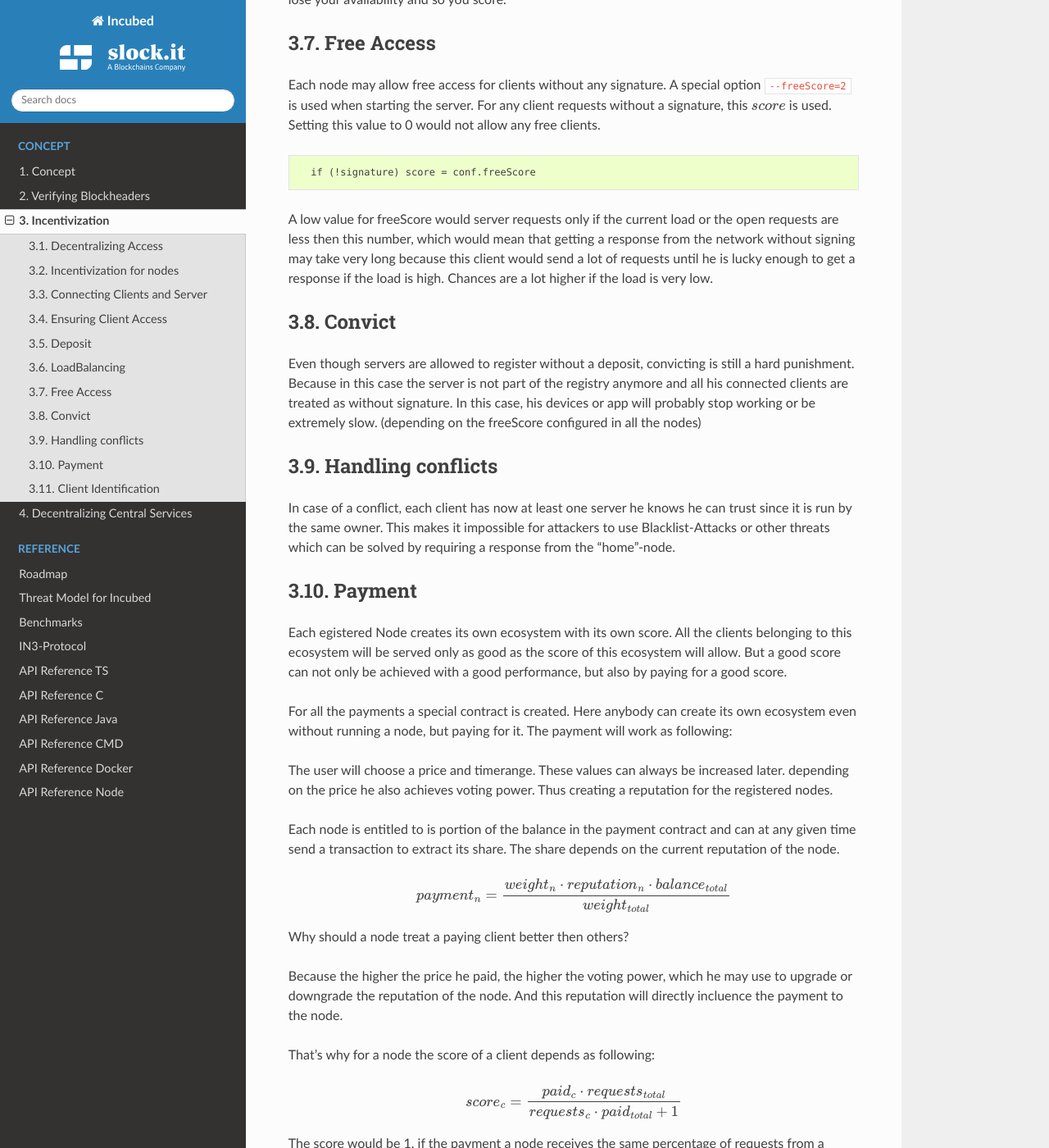
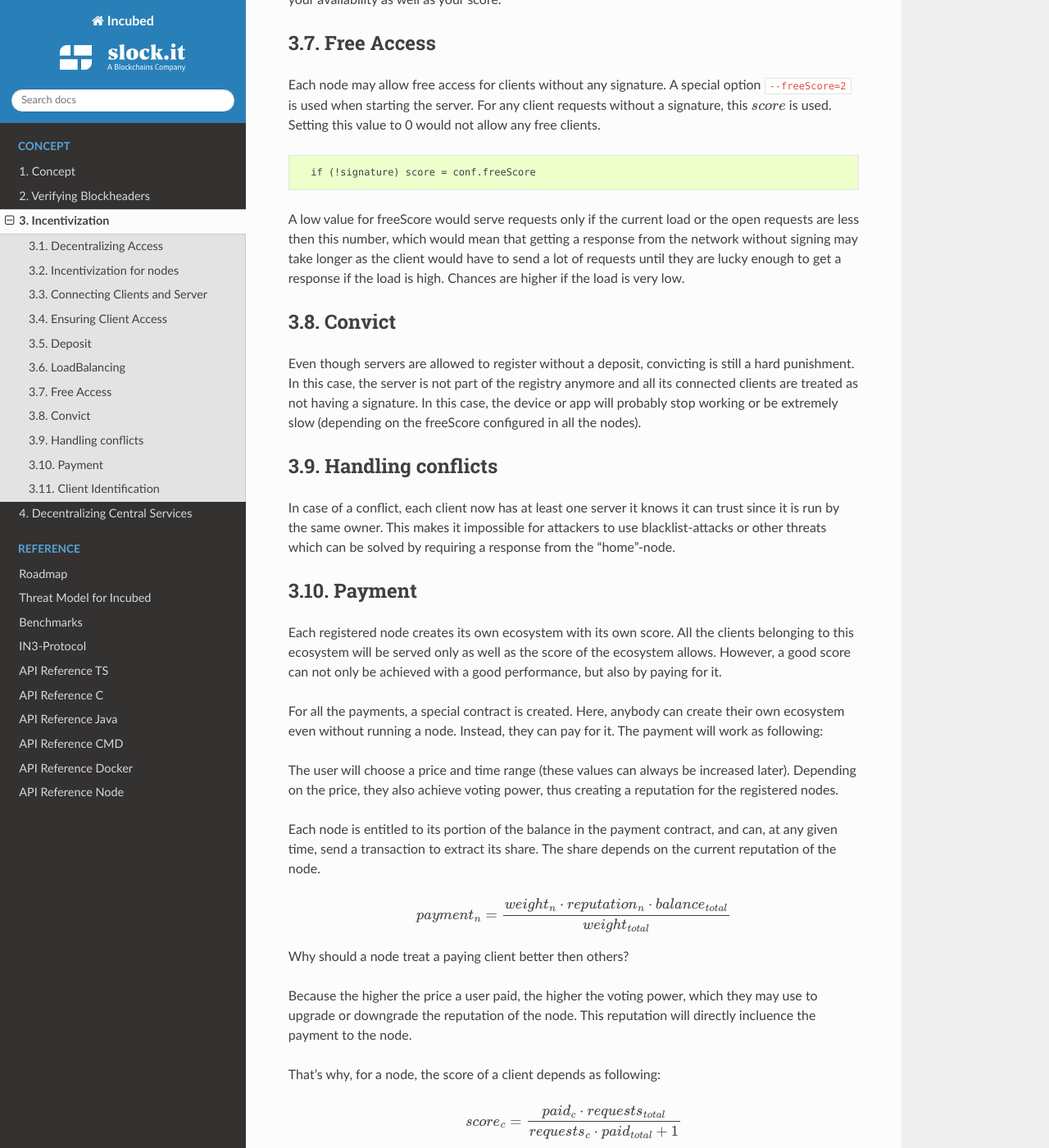
Before and after one commit to blockchainsllc/in3-docs, a Sphinx documentation site: the page built from docs/incentivization.md, in a window 1280 px wide and 1400 px high, scrolled down 5393 px. Shown: the whole window at 82% size. Built offline with Sphinx 7.4.7 and the Read the Docs theme 2.0.0, drawn with Linux system fonts in a browser that asks for light colours; pages that are not in the unit, such as notebooks, are missing from menus; some of the changed text lies outside the part shown.

Commit message:
Update incentivization.md

````diff
--- a/docs/incentivization.md
+++ b/docs/incentivization.md
@@ -2,11 +2,11 @@
 
 *Important: This concept is still in development and discussion and not yet fully implemented.*
 
-The original idea of blockchain is a permissionless peer-to-peer network in which anybody can participate if he only runs a node and syncs with other peers. Since this is still true, we know that such a node won't run on a small IoT-device.
+The original idea of blockchain is a permissionless peer-to-peer network in which anybody can participate if they run a node and sync with other peers. Since this is still true, we know that such a node won't run on a small IoT-device.
 
 ## Decentralizing Access
 
-This is why a lot of users try remote-nodes to server their devices. But this introduces a new single point of failure and the risk of man-in-the-middle attacks.
+This is why a lot of users try remote-nodes to serve their devices. However, this introduces a new single point of failure and the risk of man-in-the-middle attacks.
 
 So the first step is to decentralize remote nodes by sharing rpc-nodes with other apps.
 
@@ -64,13 +64,13 @@
 
 ## Connecting Clients and Server
 
-As a simple rule we can define:
+As a simple rule, we can define this as:
 
 > **The Incubed network will serve your client requests if you also run an honest node.**
 
-This requires to connect a client key (used to sign his requests) with a registered server.
+This requires a user to connect a client key (used to sign his requests) with a registered server.
 Clients are able to share keys as long as the owner of the node is able to ensure their security. This makes it possible to use one key for the same mobile app or device.
-The owner may also register as many keys as he wants for his server or even change them from time to time. (as long as only one client key points to one server)
+The owner may also register as many keys as they want for their server or even change them from time to time (as long as only one client key points to one server).
 The key is registered in a client-contract, holding a mapping of the key to the server address.
 
 
@@ -135,10 +135,10 @@
 
 ## Ensuring Client Access
 
-Connecting a client key to a server does not mean he relies on it, but his requests are simply served in the same quality as the connected node serves other clients.
-This creates a very strong incentive to deliver all clients, because if a server node were offline or refused to deliver, eventually other nodes would also deliver less or even stop responding to requests coming from the connected clients.
+Connecting a client key to a server does not mean the key relies on server. Instead, the requests are simply served in the same quality as the connected node serves other clients.
+This creates a very strong incentive to deliver all clients, because if a server node were offline or refused to deliver, eventually other nodes would likewise deliver less or even stop responding to requests coming from the connected clients.
 
-To actually find out which node delivers to clients, each server node uses one of the client keys to send Test-Requests and measure the availability based on verified responses.
+To actually find out which node delivers to clients, each server node uses one of the client keys to send test requests and measure the availability based on verified responses.
 
 ```eval_rst
 .. graphviz::
@@ -167,22 +167,22 @@
 ```
 
 
-The servers measure the `$ A_{availability}$` by checking periodically (like every hour in order to make sure a malicious server will not respond to test requests only, these requests may be sent through an anonymous network like tor)
+The servers measure the `$ A_{availability}$` by checking periodically (about every hour in order to make sure a malicious server is not only responding to test requests). These requests may be sent through an anonymous network like tor.
 
-Based on the long-term ( >1 day ) and short-term ( <1 day ) availibility the score is calculated:
+Based on the long-term ( >1 day ) and short-term ( <1 day ) availibility, the score is calculated as:
 
 ```math
 A = \frac{ R_{received} }{ R_{sent} }
 ```
 
-In order to balance long-term availability and short-term issues, each node measures both and calculates a factor for the score. This factor should ensure that a short-term issues will not drop the score immediately, but keep it up for a while and then drop. Also, long-term availibility must be rewarded by dropping more slowly.
+In order to balance long-term and short-term availability, each node measures both and calculates a factor for the score. This factor should ensure that short-term avilability will not drop the score immediately, but keep it up for a while and then drop. Long-term availibility will be rewarded by dropping it slowly.
 
 ```math
 A =  1 - ( 1 - \frac{A_{long} + 5 \cdot A_{short}}6 )^{10}
 ```
 
-- `$ A_{long}$` - the ratio between valid request received and sent within the last month
-- `$ A_{short}$` - the ratio between valid request received and sent within the last 24h
+- `$ A_{long}$` - The ratio between valid request received and sent within the last month.
+- `$ A_{short}$` - The ratio between valid request received and sent within the last 24h.
 
 ![](./graphAvailable.png)
 
@@ -195,56 +195,56 @@
 score =  \frac{ A \cdot D_{weight} \cdot C_{max}}{weight}
 ```
 
-- `$ A$` - the Availibility of the node.
-- `$ weight$` - the weight of the incoming request from that servers clients (See LoadBalancing)
-- `$ C_{max}$` - the maximal Number of open or parallel Requests the own server can handle ( will be taken from the registry )
-- `$ D_{weight}$` - the weight of the Deposit of the node
+- `$ A$` - The availibility of the node.
+- `$ weight$` - The weight of the incoming request from that servers clients (see LoadBalancing).
+- `$ C_{max}$` - The maximal number of open or parallel requests the server can handle (will be taken from the registry).
+- `$ D_{weight}$` - The weight of the deposit of the node.
 
 This score is then used as the priority for incoming requests. This is done by keeping track of the number of currently open or serving requests. Whenever a new request comes in, the node does the following:
 
-1. check the signature
-2. calculate the score based on the score of the node it is connected with.
-3. accept or reject the request
+1. Checks the signature.
+2. Calculates the score based on the score of the node it is connected to.
+3. Accepts or rejects the request.
 
 ```js
 if ( score < openRequests ) reject()
 ```
 
-This way nodes reject requests with a lower score when the load increases. For a client, this means if I have a low score and the load in the network is high, my clients may get rejected often and so have to wait longer for responses. And if I have a score of 0, they are blacklisted even.
+This way, nodes reject requests with a lower score when the load increases. For a client, this means if you have a low score and the load in the network is high, your clients may get rejected often and will have to wait longer for responses. If the node has a score of 0, they are blacklisted.
 
 ## Deposit
 
 Storing a high deposit brings more security to the network. This is important for proof-of-work-chains.
-In order to reflect the benefit in the score, the client multiplies it with the `$ D_{weight}$` ( the Deposit Weight )
+In order to reflect the benefit in the score, the client multiplies it with the `$ D_{weight}$` (the deposit weight).
 
 ```math
 D_{weight} = \frac1{1 + e^{1-\frac{3 D}{D_{avg}}}}
 ```
 
-- `$ D$` - the stored Deposit of the node
-- `$ D_{avg}$` - the average Deposit of all nodes
+- `$ D$` - The stored deposit of the node.
+- `$ D_{avg}$` - The average deposit of all nodes.
 
-A node without any deposit will so get only 26.8% of the max cap while any node with an average deposit gets 88% and above and quickly reaches 99%
+A node without any deposit will only receive 26.8% of the max cap, while any node with an average deposit gets 88% and above and quickly reaches 99%.
 
 ![](./depositWeight.png)
 
 
 ## LoadBalancing
 
-In an optimal network, each server would handle the same amount as the servers and all clients would have an equal share. In order to prevent situations where 80% of the requests come from clients belonging to the same node, while the node only delivers 10% of requests in the network, we need to decrease the score for clients sending more requests than their shares.
-So for each node the weight can be calculated by:
+In an optimal network, each server would handle an equal amount and all clients would have an equal share. In order to prevent situations where 80% of the requests come from clients belonging to the same node, while the node only delivers 10% of requests in the network, we need to decrease the score for clients sending more requests than their shares.
+Thus, for each node the weight can be calculated by:
 
 ```math
 weight_n =  \frac{{\displaystyle\sum_{i=0}^n} C_i \cdot R_n } { {\displaystyle\sum_{i=0}^n} R_i \cdot C_n  }
 ```
-- `$ R_n$` - number of request serverd to one of the clients connected to the node
-- `$ {\displaystyle\sum_{i=0}^n} R_i$` - total number of request serverd
-- `$ {\displaystyle\sum_{i=0}^n} C_i$` - total number of capacities of the registered servers
-- `$ C_n$` - Capacity of the registered node
+- `$ R_n$` - Number of request servered to one of the clients connected to the node.
+- `$ {\displaystyle\sum_{i=0}^n} R_i$` - Total number of request servered.
+- `$ {\displaystyle\sum_{i=0}^n} C_i$` - Total number of capacities of the registered servers.
+- `$ C_n$` - Capacity of the registered node.
 
-Each node will update the `$ score$` and the `$weight$` for the other nodes after each check and this way prioritize incoming requests.
+Each node will update the `$ score$` and the `$weight$` for the other nodes after each check in order to prioritize incoming requests.
 
-The capacity of a node is the maximal number of parallel request it can handle and is stored in the ServerRegistry. This way all client know the cap and will weigh the nodes accordingly, which leads to more load to stronger servers. A node declaring a high capacity will gain a higher score and so its clients will get more reliable responses. On the other hand, if you cannot deliver the load, you may lose your availability and so you score.
+The capacity of a node is the maximal number of parallel request it can handle and is stored in the ServerRegistry. This way all clients know the cap and will weigh the nodes accordingly, which leads to stronger servers. A node declaring a high capacity will gain a higher score, and its clients will receive more reliable responses. On the other hand, if you cannot deliver the load, you may lose your availability as well as your score.
 
 ## Free Access
 
@@ -254,26 +254,26 @@
   if (!signature) score = conf.freeScore
 ```
 
-A low value for freeScore would server requests only if the current load or the open requests are less then this number, which would mean that getting a response from the network without signing may take very long because this client would send a lot of requests until he is lucky enough to get a response if the load is high. Chances are a lot higher if the load is very low.
+A low value for freeScore would serve requests only if the current load or the open requests are less then this number, which would mean that getting a response from the network without signing may take longer as the client would have to send a lot of requests until they are lucky enough to get a response if the load is high. Chances are higher if the load is very low.
 
 ## Convict
 
-Even though servers are allowed to register without a deposit, convicting is still a hard punishment. Because in this case the server is not part of the registry anymore and all his connected clients are treated as without signature. In this case, his devices or app will probably stop working or be extremely slow. (depending on the freeScore configured in all the nodes)
+Even though servers are allowed to register without a deposit, convicting is still a hard punishment. In this case, the server is not part of the registry anymore and all its connected clients are treated as not having a signature. In this case, the device or app will probably stop working or be extremely slow (depending on the freeScore configured in all the nodes).
 
 ## Handling conflicts
 
-In case of a conflict, each client has now at least one server he knows he can trust since it is run by the same owner. This makes it impossible for attackers to use Blacklist-Attacks or other threats which can be solved by requiring a response from the "home"-node.
+In case of a conflict, each client now has at least one server it knows it can trust since it is run by the same owner. This makes it impossible for attackers to use blacklist-attacks or other threats which can be solved by requiring a response from the "home"-node.
 
 ## Payment
 
-Each egistered Node creates its own ecosystem with its own score. All the clients belonging to this ecosystem will be served only as good as the score of this ecosystem will allow. But a good score can not only be achieved with a good performance, but also by paying for a good score.
+Each registered node creates its own ecosystem with its own score. All the clients belonging to this ecosystem will be served only as well as the score of the ecosystem allows. However, a good score can not only be achieved with a good performance, but also by paying for it.
 
-For all the payments a special contract is created. Here anybody can create its own ecosystem even without running a node, but paying for it.
+For all the payments, a special contract is created. Here, anybody can create their own ecosystem even without running a node. Instead, they can pay for it.
 The payment will work as following:
 
-The user will choose a price and timerange. These values can always be increased later. depending on the price he also achieves voting power. Thus creating a reputation for the registered nodes.
+The user will choose a price and time range (these values can always be increased later). Depending on the price, they also achieve voting power, thus creating a reputation for the registered nodes.
 
-Each node is entitled to is portion of the balance in the payment contract and can at any given time send a transaction to extract its share.
+Each node is entitled to its portion of the balance in the payment contract, and can, at any given time, send a transaction to extract its share.
 The share depends on the current reputation of the node.
 
 ```math
@@ -282,15 +282,15 @@
 
 Why should a node treat a paying client better then others?
 
-Because the higher the price he paid, the higher the voting power, which he may use to upgrade or downgrade the reputation of the node. And this reputation will directly incluence the payment to the node.
+Because the higher the price a user paid, the higher the voting power, which they may use to upgrade or downgrade the reputation of the node. This reputation will directly incluence the payment to the node.
 
-That's why for a node the score of a client depends as following:
+That's why, for a node, the score of a client depends as following:
 
 ```math
 score_c =  \frac{ paid_c \cdot requests_{total}} { requests_c \cdot paid_{total} + 1}
 ```
 
-The score would be 1, if the payment a node receives the same percentage of requests from a ecosystem as the payment of the ecosystem represents relativ to the total payment per month. So paying a higher price would increase its score. Or sending less requests.
+The score would be 1 if the payment a node receives has the same percentage of requests from a ecosystem as the payment of the ecosystem represents relative to the total payment per month. So paying a higher price would increase its score.
 
 ## Client Identification
 
@@ -310,11 +310,11 @@
    )
    ```
 
-   For the client this means, he should always store such a proof on the device. if the ttl expires he needs to renew this.
-   If the ecosystem is a server, he may send a request to the server, if the ecosystem is a payer, this needs to happen in a custom way.
+   For the client, this means they should always store such a proof on the device. If the ttl expires, they need to renew it.
+   If the ecosystem is a server, it may send a request to the server. If the ecosystem is a payer, this needs to happen in a custom way.
 
 2. **The Client-Proof**
-   This must be created for each request. Here the client will create a hash of the request (simply by adding the `method`, `params` and a `timestamp`-field) and signs this with its private key.
+   This must be created for each request. Here the client will create a hash of the request (simply by adding the `method`, `params` and a `timestamp`-field) and sign this with its private key.
 
    ```js
    message_hash = keccack(
@@ -327,5 +327,5 @@
 With each request the client needs to send both proofs.
 
 
-The server may cache the ecosystem-proof, but needs to verify the client signature with each request, thus ensuring the identity of the sending client.
+The server may cache the ecosystem-proof, but it needs to verify the client signature with each request, thus ensuring the identity of the sending client.
   .
````
